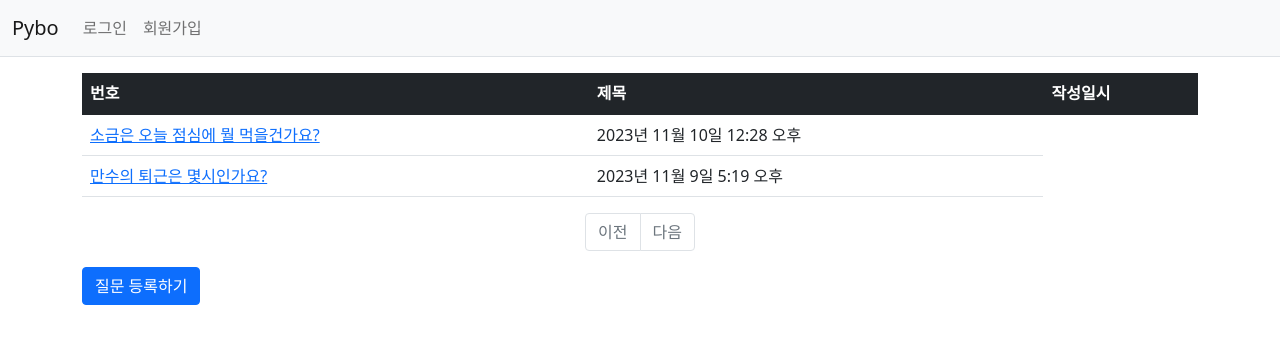
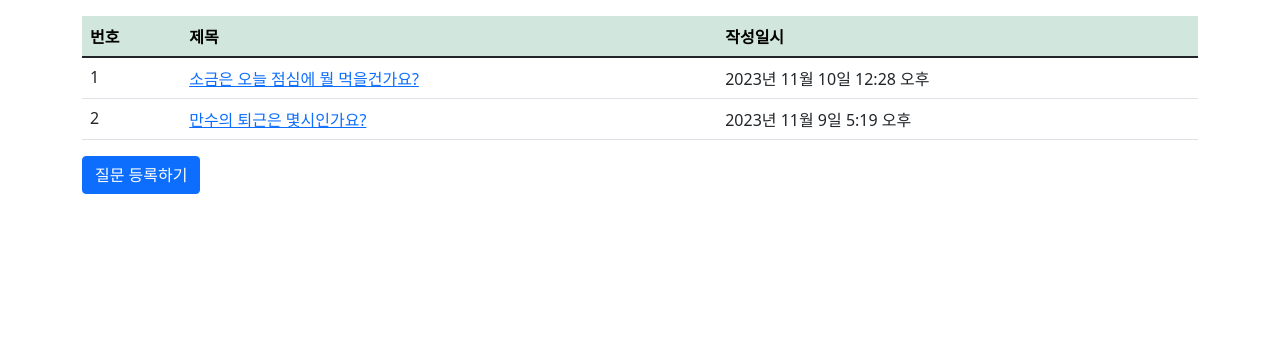
Before and after one commit to kieun91/miniproject, a Django app: page / in a window 1280 px wide. Shown: the top 344 px of the page. Run offline with Django 4.2, Linux system fonts and the light colour scheme; data comes from the database, SQL or seed files in the repository; both versions use the stored data as it was after the commit; some libraries are stand-ins or nearby versions.

Commit message:
231110_게시판만들기 수정

```diff
--- a/config/settings.py
+++ b/config/settings.py
@@ -11,7 +11,7 @@ https://docs.djangoproject.com/en/4.0/ref/settings/
 """
 
 from pathlib import Path
-
+import os
 # Build paths inside the project like this: BASE_DIR / 'subdir'.
 BASE_DIR = Path(__file__).resolve().parent.parent
 
@@ -122,6 +122,9 @@ STATICFILES_DIRS = [
     BASE_DIR / 'static',
 ]
 
+
+
+
 # Default primary key field type
 # https://docs.djangoproject.com/en/4.0/ref/settings/#default-auto-field
 
--- a/pybo/apps.py
+++ b/pybo/apps.py
@@ -1,5 +1,4 @@
 from django.apps import AppConfig
-
 
 class PyboConfig(AppConfig):
     default_auto_field = 'django.db.models.BigAutoField'
--- a/pybo/models.py
+++ b/pybo/models.py
@@ -1,15 +1,13 @@
 from django.db import models
 
-
 class Question(models.Model):
-    subject = models.CharField(max_length=200)
+    subject = models.CharField(max_length=30)
     content = models.TextField()
     create_date = models.DateTimeField()
 
     def __str__(self):
         return self.subject
 
-
 class Answer(models.Model):
     question = models.ForeignKey(Question, on_delete=models.CASCADE)
     content = models.TextField()
--- a/templates/pybo/question_detail.html
+++ b/templates/pybo/question_detail.html
@@ -28,7 +28,7 @@
     </div>
     {% endfor %}
     <!-- 답변 등록 -->
-    <form action="{% url 'pybo:answer_create' question.id %}" method="post" class="my-3">
+    <form action="{% url 'pybo:answer_create' question.id %}" method="post" class="my-3" style="margin-top: 10px;"> <!-- 여기에 스타일을 직접 추가 -->
         {% csrf_token %}
         <!-- 오류표시 Start -->
         {% if form.errors %}
--- a/templates/pybo/question_list.html
+++ b/templates/pybo/question_list.html
@@ -1,10 +1,9 @@
-{% extends 'base.html' %}
-
-{% block content %}
+{% load static %}
+<link rel="stylesheet" type="text/css" href="{% static 'bootstrap.min.css' %}">
 <div class="container my-3">
     <table class="table">
         <thead>
-        <tr class="table-dark">
+        <tr class="table-success">
             <th>번호</th>
             <th>제목</th>
             <th>작성일시</th>
@@ -14,6 +13,7 @@
         {% if question_list %}
         {% for question in question_list %}
         <tr>
+            <td>{{ forloop.counter }}</td>
             <td>
                 <a href="{% url 'pybo:detail' question.id %}">{{ question.subject }}</a>
             </td>
@@ -27,44 +27,5 @@
         {% endif %}
         </tbody>
     </table>
-     <!-- 페이징처리 시작 -->
-    <ul class="pagination justify-content-center">
-        <!-- 이전페이지 -->
-        {% if question_list.has_previous %}
-        <li class="page-item">
-            <a class="page-link" href="?page={{ question_list.previous_page_number }}">이전</a>
-        </li>
-        {% else %}
-        <li class="page-item disabled">
-            <a class="page-link" tabindex="-1" aria-disabled="true" href="#">이전</a>
-        </li>
-        {% endif %}
-        <!-- 페이지리스트 -->
-        {% for page_number in question_list.paginator.page_range %}
-        {% if page_number >= question_list.number|add:-5 and page_number <= question_list.number|add:5 %}
-        {% if page_number == question_list.number %}
-        <li class="page-item active" aria-current="page">
-            <a class="page-link" href="?page={{ page_number }}">{{ page_number }}</a>
-        </li>
-        {% else %}
-        <li class="page-item">
-            <a class="page-link" href="?page={{ page_number }}">{{ page_number }}</a>
-        </li>
-        {% endif %}
-        {% endif %}
-        {% endfor %}
-        <!-- 다음페이지 -->
-        {% if question_list.has_next %}
-        <li class="page-item">
-            <a class="page-link" href="?page={{ question_list.next_page_number }}">다음</a>
-        </li>
-        {% else %}
-        <li class="page-item disabled">
-            <a class="page-link" tabindex="-1" aria-disabled="true" href="#">다음</a>
-        </li>
-        {% endif %}
-    </ul>
-    <!-- 페이징처리 끝 -->
     <a href="{% url 'pybo:question_create' %}" class="btn btn-primary">질문 등록하기</a>
 </div>
-{% endblock %}
```
Also changed, not shown: static/style.css (+19 -0 lines), db.sqlite3.
